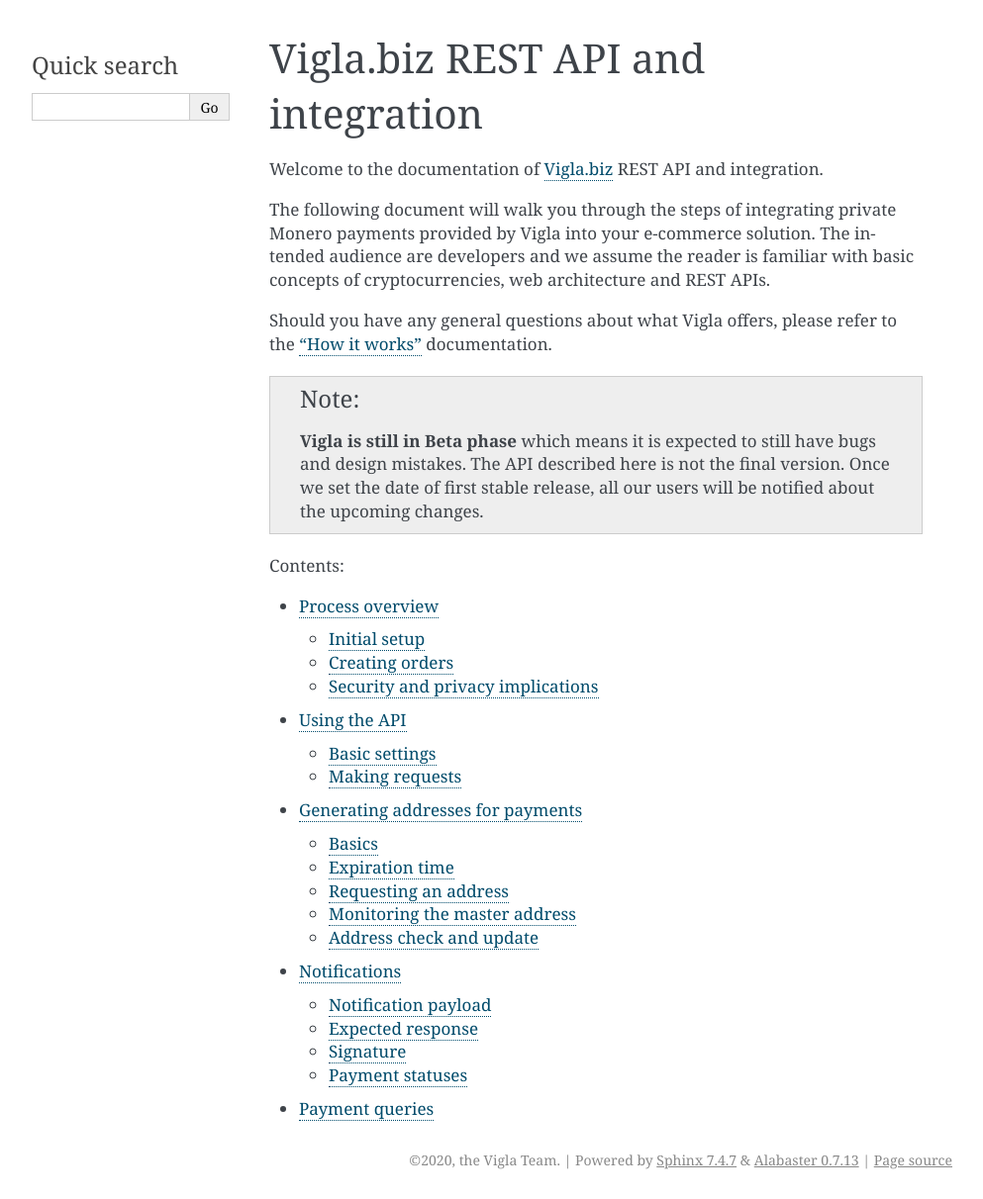
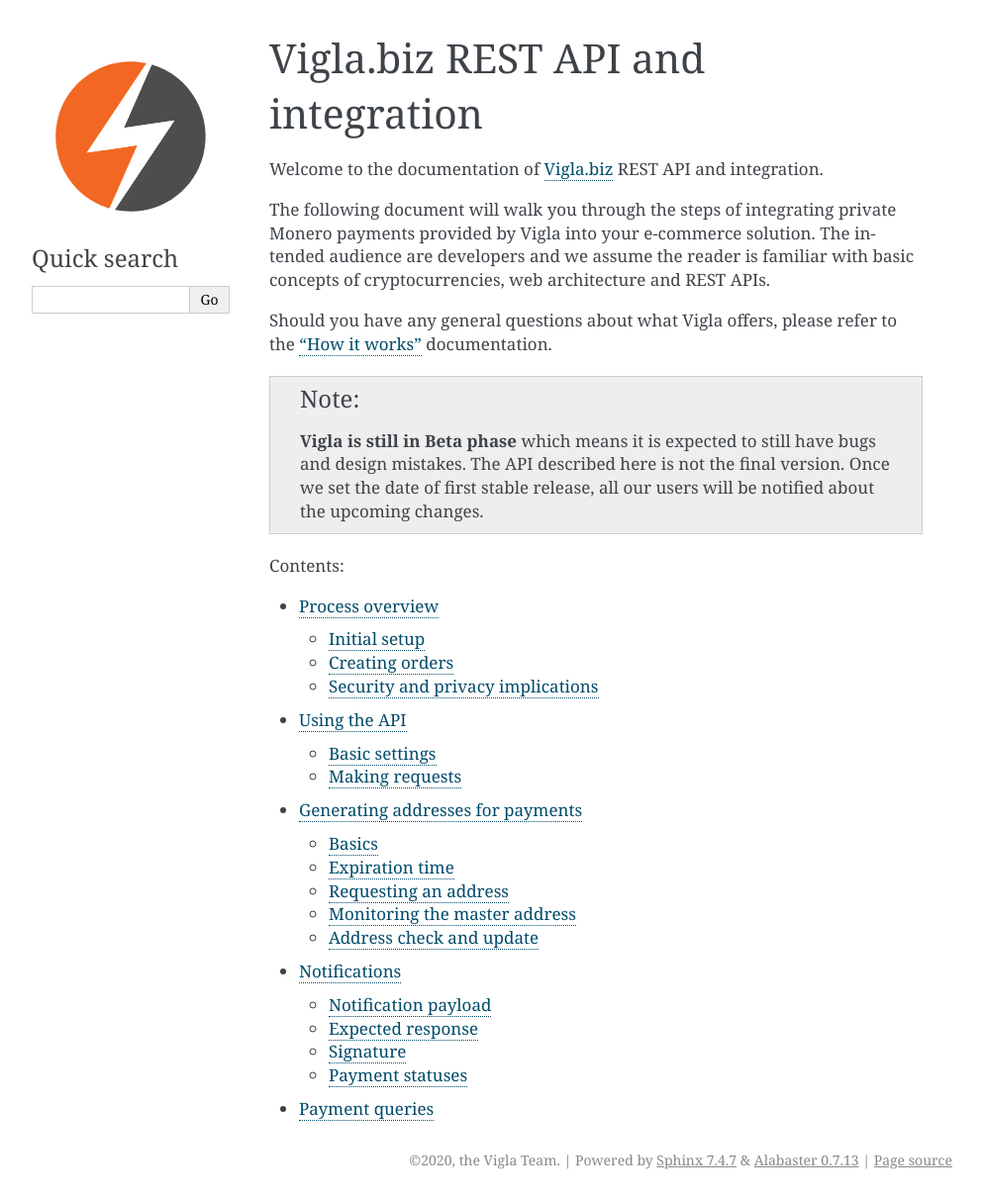
Before and after one commit to vigla/restapi-doc, a Sphinx documentation site: the page built from source/index.rst, in a window 1280 px wide. Shown: the whole page at 99% size, without its empty margins (148-1141 px from the left). Built offline with Sphinx 7.4.7, drawn with Linux system fonts in a browser that asks for light colours.

Commit message:
Add logo

```diff
--- a/source/conf.py
+++ b/source/conf.py
@@ -96,6 +96,8 @@
 # so a file named "default.css" will overwrite the builtin "default.css".
 html_static_path = ['_static']
 
+html_logo = '_static/vigla.svg'
+
 # Custom sidebar templates, must be a dictionary that maps document names
 # to template names.
 #
```
Also changed, not shown: source/_static/vigla.svg (added).
